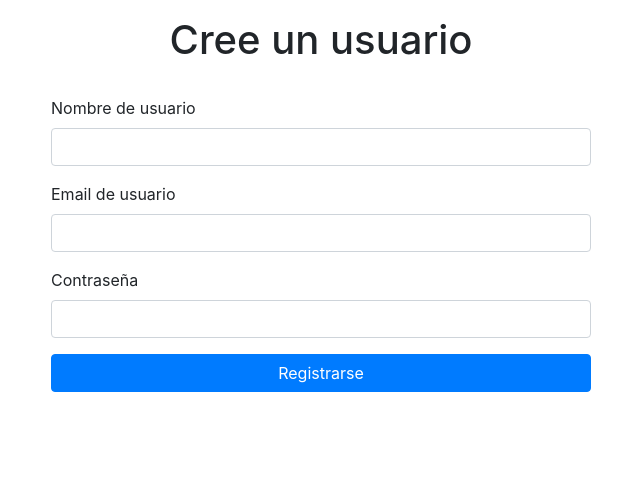
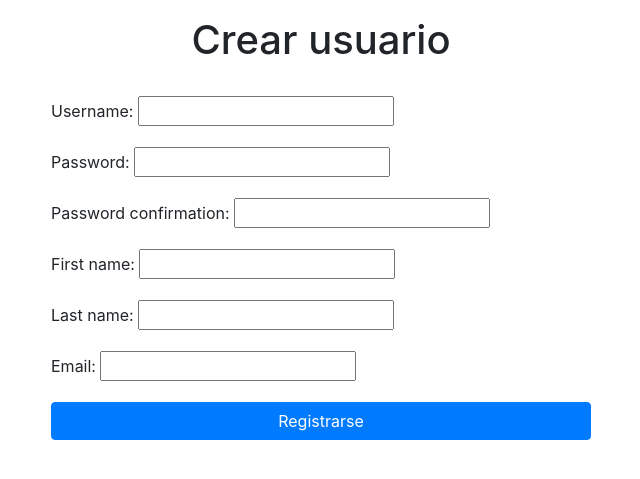
Before and after one commit to fer334/ItemManager, a Django app: page /register/ in a window 1280 px wide. Shown: the part 56-535 px from the top of the page, without its empty margins (319-959 px from the left). Run offline with Django 3.2, Linux system fonts and the light colour scheme; some libraries are stand-ins or nearby versions.

Commit message:
Modelo Usuario implementado con forms

```diff
--- a/ItemManager/settings.py
+++ b/ItemManager/settings.py
@@ -132,8 +132,8 @@ USE_TZ = True
 # https://docs.djangoproject.com/en/3.0/howto/static-files/
 
 STATIC_URL = '/static/'
-LOGIN_URL = '/login'
-AUTH_USER_MODEL = 'login.usr'
+LOGIN_URL = '/login/'
+AUTH_USER_MODEL = 'login.Usuario'
 AUTHENTICATION_BACKENDS = {
     'django.contrib.auth.backends.ModelBackend',
     'login.LoginBackEnd.LoginBackEnd'
--- a/login/Register.py
+++ b/login/Register.py
@@ -2,7 +2,7 @@
 Este modulo se encarga de registrar los usuarios en firebase y la base de datos del sistema
 """
 import pyrebase
-from .models import usr
+from .models import Usuario
 config = {
     'apiKey': "AIzaSyAbCiMgh8az4COYBvq038jbrvVGA16oCeo",
     'authDomain': "poliproyecto-6dfb4.firebaseapp.com",
@@ -17,19 +17,15 @@ firebase = pyrebase.initialize_app(config)
 authfb = firebase.auth()
 
 
-def crear_usuario(username, var_email, password):
+def crear_usuario(var_email, password):
     """
-    Metodo que se encarga de la creacion del usuario tanto en firebase como en la base local
+    Metodo que se encarga de la creacion del usuario tanto en firebase
 
     :param username: El nombre de usuario a ser creado
     :param var_email: El email del usuario a ser creado
     :param password: El password del usuario a ser creado
     :returns true: si el usuario se creo correctamente, false si no
     """
-    try:
-        user = authfb.create_user_with_email_and_password(var_email, password)
-        nuevo_usuario = usr(username=username, email=var_email, is_active=1, localId=user['localId'])
-        nuevo_usuario.save()
-        return True
-    except:
-        return False
+    user = authfb.create_user_with_email_and_password(var_email, password)
+    print(user)
+    return user
--- a/login/admin.py
+++ b/login/admin.py
@@ -1,4 +1,4 @@
 from django.contrib import admin
-from .models import usr
+from .models import Usuario
 # Register your models here.
-admin.site.register(usr)
+admin.site.register(Usuario)
--- /dev/null
+++ b/login/forms.py
@@ -0,0 +1,83 @@
+from django import forms
+
+#models
+from login.models import Usuario
+
+from login.Register import crear_usuario
+
+
+class RegisterForm(forms.Form):
+	"""
+	Formulario para el Usuario
+	"""
+
+	username = forms.CharField(
+		min_length=3,
+		max_length=50,
+	)
+	password = forms.CharField(
+		min_length=6,
+		max_length=70,
+		widget= forms.PasswordInput()
+	)
+	password_confirmation = forms.CharField(
+		min_length=6,
+		max_length=70,
+		widget=forms.PasswordInput()
+	)
+
+	first_name = forms.CharField(min_length=4, max_length=50)
+	last_name = forms.CharField(min_length=4, max_length=50)
+
+	email = forms.CharField(
+        min_length=6,
+        max_length=70,
+        widget=forms.EmailInput()
+    )
+
+	def clean_username(self):
+		"""Comprueba si el usuario es unico"""
+		username = self.cleaned_data['username']
+		username_taken = Usuario.objects.filter(username=username).exists()
+		if username_taken:
+			raise forms.ValidationError('El nombre de Usuario ya esta en uso.')
+		return username
+
+	def clean_email(self):
+		"""Comprueba si el usuario es unico"""
+		email = self.cleaned_data['email']
+		email_taken = Usuario.objects.filter(email=email).exists()
+		if email_taken:
+			raise forms.ValidationError('El email ya esta en registrado.')
+		return email
+
+
+	def clean(self):
+		"""Verifica que la igualdad entre contraseñas."""
+		data = super().clean()
+
+		password = data['password']
+		password_confirmation = data['password_confirmation']
+
+		if password != password_confirmation:
+			raise forms.ValidationError('Las contraseñas no coinciden.')
+
+		return data
+
+
+	def save(self):
+		"""Create user and profile."""
+		data = self.cleaned_data
+
+		try:
+			user=crear_usuario(data['email'],data['password'])
+		except:
+			raise forms.ValidationError('''El correo electronico ya esta en uso. En teoria la base de datos local debe estar sincronizada con el auth de firebase, yyy no esta''')
+
+		data.pop('password_confirmation')
+		data.pop('password')
+
+		data['localId']=user['localId']
+
+		nuevo_usuario = Usuario(**data)
+		nuevo_usuario.save()
--- a/login/models.py
+++ b/login/models.py
@@ -6,7 +6,7 @@ from django.db import models
 
 
 # Create your models here.
-class usr(AbstractUser):
+class Usuario(AbstractUser):
     """
     Clase que representa al usuario en la base de datos local que extiende del modelo AbstractUser
     de django
--- a/login/urls.py
+++ b/login/urls.py
@@ -4,9 +4,7 @@ from . import views
 app_name = 'login'
 urlpatterns = [
     path('', views.index, name='index'),
-    path('login/', views.LoginPage.as_view(), name='login'),
+    path('login/', views.user_login, name='login'),
     path('logout/', views.logout, name='logout'),
-    path('register/', views.Register.as_view(), name='register'),
-    path('makeLogin/', views.makeLogin, name='makeLogin'),
-    path('postRegister/', views.postRegister, name='postRegister'),
+    path('register/', views.user_register, name='register'),
 ]
--- a/login/views.py
+++ b/login/views.py
@@ -3,10 +3,15 @@ En este modulo se detalla la logica para las vistas que serán utilizadas por la
 """
 from django.contrib.auth import authenticate, login
 from django.contrib.auth.decorators import login_required
-from django.shortcuts import render
+from django.shortcuts import render, redirect
 from django.contrib import auth
-from .Register import crear_usuario
 from django.views.generic import TemplateView
+
+from login.Register import crear_usuario
+
+#Forms
+from login.forms import RegisterForm
+
 
 @login_required
 def index(request):
@@ -17,56 +22,53 @@ def index(request):
     return render(request, 'login/index.html', {})
 
 
-class LoginPage(TemplateView):
+def user_login(request):
     """
-    Clase que solo muestra el template del login
+    Vista que se encarga de loguear al usuario
 
+    :param POST[email]: Email del usuario
+    :param POST[password]: Contraseña del usuario
     """
-    template_name = 'login/login.html'
+
+    if request.method=='POST':
+#        form = UsuarioForm(request.POST)
+ #       if form.is_valid():
+
+            email = request.POST['email']
+            password = request.POST['password']
+            user = authenticate(request, email=email, password=password)
+            if user is None:
+                message = 'Credenciales invalidas'
+                return render(request, 'login/login.html', {'error_message': message})
+            login(request, user)
+            return redirect('login:index')
+
+    else:
+  #      form = ProyectoForm()
+        pass
+
+    return render(request, 'login/login.html')
 
 
-class Register(TemplateView):
+def user_register(request):
     """
-    Clase que solo muestra el template de creacion de usuario
-
-    """
-    template_name = 'login/register.html'
-
-
-def postRegister(request):
-    """
-    Funcion que se encarga de registrar al usuario, espera un POST Request
+    Vista que se encarga de registrar al usuario, espera un POST Request
 
     :param POST[email]: Email del usuario nuevo
     :param POST[password]: Contraseña del usuario nuevo
     :param POST[username]: Nombre del usuario nuevo
     """
-    var_email = request.POST['email']
-    password = request.POST['password']
-    username = request.POST['username']
-    if crear_usuario(username, var_email, password):
-        return render(request, 'login/postReg.html', {})
+
+    if request.method=="POST":
+        form = RegisterForm(request.POST)
+        if form.is_valid():
+            form.save()
+            return redirect('login:login')
+
     else:
-        return render(request, 'login/register.html', {'error_message': 'Error, vuelva a intenter'})
-
-
-def makeLogin(request):
-    """
-    Funcion que se encarga de loguear al usuario
-
-    :param POST[email]: Email del usuario
-    :param POST[password]: Contraseña del usuario
-
-    """
-    email = request.POST['email']
-    password = request.POST['password']
-    user = authenticate(request, email=email, password=password)
-    if user is None:
-        message = 'Credenciales invalidas'
-        return render(request, 'login/login.html', {'error_message': message})
-    login(request, user)
-    return render(request, 'login/index.html', {})
-
+        form = RegisterForm()
+        #print(form)
+    return render(request,'login/register.html',{'form':form})
 
 def logout(request):
     """
@@ -74,4 +76,4 @@ def logout(request):
 
     """
     auth.logout(request)
-    return render(request, 'login/login.html', {})
+    return redirect('login:login')
--- a/templates/login/login.html
+++ b/templates/login/login.html
@@ -3,7 +3,7 @@
     <div class="container">
         <h1 class="col-12 text-center">Inicie Sesion</h1>
             <div class="row justify-content-center mt-3">
-                <form class="col-sm-12 col-md-8 col-lg-6 pt-3" method="post" action="{% url 'login:makeLogin' %}">
+                <form class="col-sm-12 col-md-8 col-lg-6 pt-3" method="post">
                     {% csrf_token %}
                     {%  if error_message %}
                         <div class="form-group">
--- a/templates/login/register.html
+++ b/templates/login/register.html
@@ -1,9 +1,9 @@
 {% extends 'login/loginHeader.html' %}
 {% block content %}
     <div class="container">
-        <h1 class="col-12 text-center">Cree un usuario</h1>
+        <h1 class="col-12 text-center">Crear usuario</h1>
             <div class="row justify-content-center mt-3">
-                <form class="col-sm-12 col-md-8 col-lg-6 pt-3 needs-validation" novalidate method="post" action="{% url 'login:postRegister' %}" onsubmit="e=>checkPass(e)">
+                <form class="col-sm-12 col-md-8 col-lg-6 pt-3 needs-validation" novalidate method="post" onsubmit="e=>checkPass(e)">
                     {% csrf_token %}
                     {%  if error_message %}
                         <div class="form-group">
@@ -12,21 +12,7 @@
                             </div>
                         </div>
                     {%  endif %}
-                    <div class="form-group">
-                        <label for="username">Nombre de usuario</label>
-                        <input type="text" class="form-control" id="username" aria-describedby="emailHelp" name="username">
-                    </div>
-                    <div class="form-group">
-                        <label for="email">Email de usuario</label>
-                        <input type="email" class="form-control" id="email" aria-describedby="emailHelp" name="email" required>
-                    </div>
-                    <div class="form-group">
-                        <label for="password">Contraseña</label>
-                        <input type="password" class="form-control" id="password" name="password" required>
-                        <div class="invalid-feedback">
-                            La contrasenha debe tener al menos 6 caracteres
-                         </div>
-                    </div>
+                    {{form.as_p}}
                     <button type="submit" class="btn btn-primary btn-block mb-3" id="registerButton">Registrarse</button>
 
                 </form>
```
Also changed, not shown: login/LoginBackEnd.py (+7 -6 lines), login/migrations/0001_initial.py (added).
